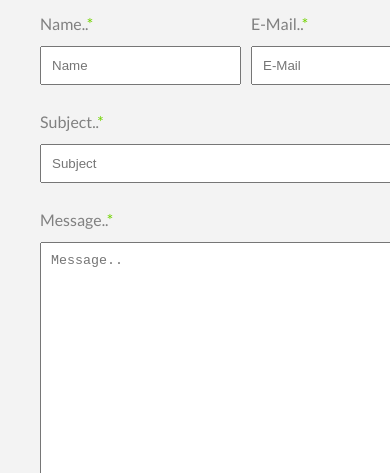
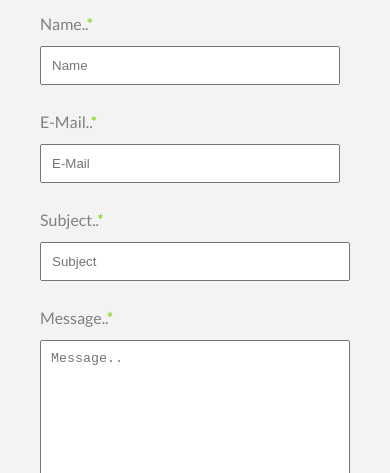
Before and after one commit to Bodykudo/Daily-Planet, a plain HTML site: page contact.html in a window 390 px wide. Shown: the part 627-1100 px from the top of the page. Drawn offline with Linux system fonts and the light colour scheme.

Commit message:
Update styles.css

```diff
--- a/styles.css
+++ b/styles.css
@@ -372,7 +372,6 @@ p {
 .contact-container {
   display: grid;
   grid-template-columns: repeat(2, 1fr);
-  /* margin: 30px 0; */
   margin-bottom: 30px;
 }
 
@@ -535,6 +534,19 @@ label span {
   #showcase .showcase-container {
     height: 65vh;
   }
+
+  .form-container {
+    grid-template-columns: 1fr;
+  }
+
+  .form-container input,
+  .form-container label {
+    grid-column: 1;
+  }
+
+  .form-container label[for="email"] {
+    grid-row: 3;
+  }
 }
 
 @media screen and (max-width: 350px) {
```
